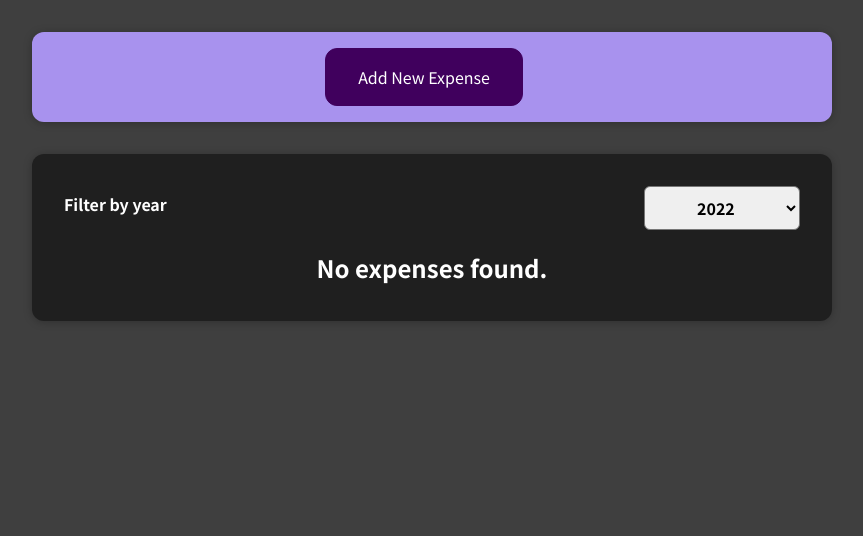
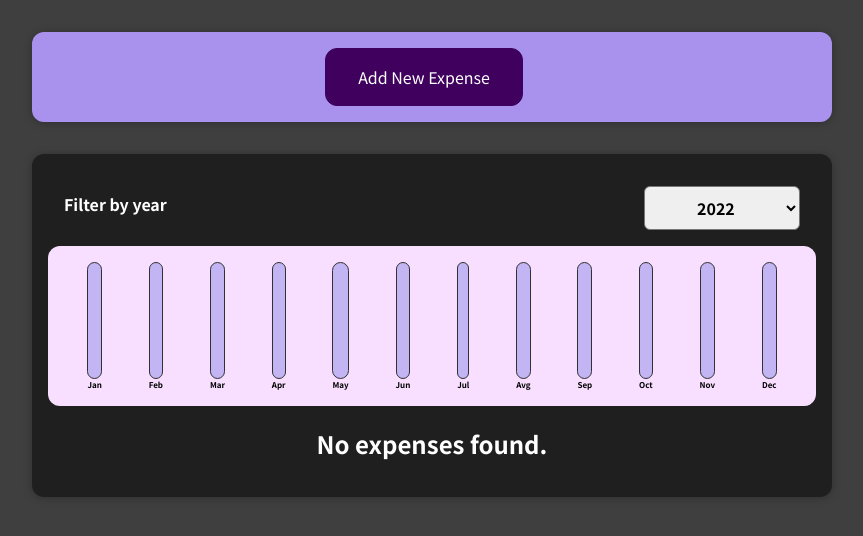
Before and after one commit to ZeljkoDe/react-the-complete-guide, a React (Create React App) app in the folder 01-starting-setup/: page / in a window 1280 px wide. Shown: the top 536 px of the page, without its empty margins (208-1071 px from the left). Built offline with nearby package versions, Linux system fonts and the light colour scheme.

Commit message:
Demo App: Adding a Chart

```diff
--- /dev/null
+++ b/01-starting-setup/src/components/Chart/Chart.css
@@ -0,0 +1,9 @@
+.chart {
+  padding: 1rem;
+  border-radius: 12px;
+  background-color: #f8dfff;
+  text-align: center;
+  display: flex;
+  justify-content: space-around;
+  height: 10rem;
+}
--- /dev/null
+++ b/01-starting-setup/src/components/Chart/Chart.js
@@ -0,0 +1,23 @@
+import ChartBar from "./ChartBar";
+import "./Chart.css";
+
+const Chart = ({ dataPoints }) => {
+    console.log(dataPoints);
+    const dataPointValues = dataPoints.map((dataPoint) => dataPoint.value);
+    const totalMaximum = Math.max(...dataPointValues);
+
+    return (
+        <div className="chart">
+            {dataPoints.map((dataPoint) => (
+                <ChartBar
+                    key={dataPoint.label}
+                    value={dataPoint.value}
+                    maxValue={totalMaximum}
+                    label={dataPoint.label}
+                />
+            ))}
+        </div>
+    );
+};
+
+export default Chart;
--- /dev/null
+++ b/01-starting-setup/src/components/Chart/ChartBar.css
@@ -0,0 +1,30 @@
+.chart-bar {
+  height: 100%;
+  display: flex;
+  flex-direction: column;
+  align-items: center;
+}
+
+.chart-bar__inner {
+  height: 100%;
+  width: 100%;
+  border: 1px solid #313131;
+  border-radius: 12px;
+  background-color: #c3b4f3;
+  overflow: hidden;
+  display: flex;
+  flex-direction: column;
+  justify-content: flex-end;
+}
+
+.chart-bar__fill {
+  background-color: #4826b9;
+  width: 100%;
+  transition: all 0.3s ease-out;
+}
+
+.chart-bar__label {
+  font-weight: bold;
+  font-size: 0.5rem;
+  text-align: center;
+}
--- /dev/null
+++ b/01-starting-setup/src/components/Chart/ChartBar.js
@@ -0,0 +1,23 @@
+import "./ChartBar.css";
+
+const ChartBar = ({ value, maxValue, label }) => {
+    let barFillHeight = "0%";
+
+    if (maxValue > 0) {
+        barFillHeight = Math.round((value / maxValue) * 100) + "%";
+    }
+
+    return (
+        <div className="chart-bar">
+            <div className="chart-bar__inner">
+                <div
+                    className="chart-bar__fill"
+                    style={{ height: barFillHeight }}
+                ></div>
+            </div>
+            <div className="chart-bar__label">{label}</div>
+        </div>
+    );
+};
+
+export default ChartBar;
--- a/01-starting-setup/src/components/Expenses/Expenses.js
+++ b/01-starting-setup/src/components/Expenses/Expenses.js
@@ -2,28 +2,30 @@
 import Card from "../UI/Card";
 import ExpensesFilter from "./ExpensesFilter";
 import ExpensesList from "./ExpensesList";
-import './Expenses.css';
-
+import "./Expenses.css";
+import ExpensesChart from "./ExpensesChart";
 
 const Expenses = ({ expenses }) => {
-    const [filteredYear, setFilteredYear] = useState('2022');
+    const [filteredYear, setFilteredYear] = useState("2022");
 
     const filterChangeHandler = (selected) => {
         setFilteredYear(selected);
     };
-    const filteredExpenses = expenses.filter(item => {
+    const filteredExpenses = expenses.filter((item) => {
         return item.date.getFullYear().toString() === filteredYear;
     });
 
     return (
-        <Card className="expenses">
-            <div>
-                <ExpensesFilter onChangeFilter={filterChangeHandler} selected={filteredYear} />
-            </div>
-
-            <ExpensesList expenses={filteredExpenses} />
-
-        </Card>
+        <div>
+            <Card className="expenses">
+                <ExpensesFilter
+                    onChangeFilter={filterChangeHandler}
+                    selected={filteredYear}
+                />
+                <ExpensesChart expenses={filteredExpenses} />
+                <ExpensesList expenses={filteredExpenses} />
+            </Card>
+        </div>
     );
 };
 
--- /dev/null
+++ b/01-starting-setup/src/components/Expenses/ExpensesChart.js
@@ -0,0 +1,27 @@
+import Chart from "../Chart/Chart";
+
+const ExpensesChart = ({ expenses }) => {
+    const chartDataPoints = [
+        { label: "Jan", value: 0 },
+        { label: "Feb", value: 0 },
+        { label: "Mar", value: 0 },
+        { label: "Apr", value: 0 },
+        { label: "May", value: 0 },
+        { label: "Jun", value: 0 },
+        { label: "Jul", value: 0 },
+        { label: "Avg", value: 0 },
+        { label: "Sep", value: 0 },
+        { label: "Oct", value: 0 },
+        { label: "Nov", value: 0 },
+        { label: "Dec", value: 0 },
+    ];
+
+    for (const expense of expenses) {
+        const expenseMonth = expense.date.getMonth();
+        chartDataPoints[expenseMonth].value += expense.amount;
+    }
+
+    return <Chart dataPoints={chartDataPoints}/>;
+};
+
+export default ExpensesChart;
```
Also changed, not shown: 1 other file (tests, documents, lock files or other folders).
